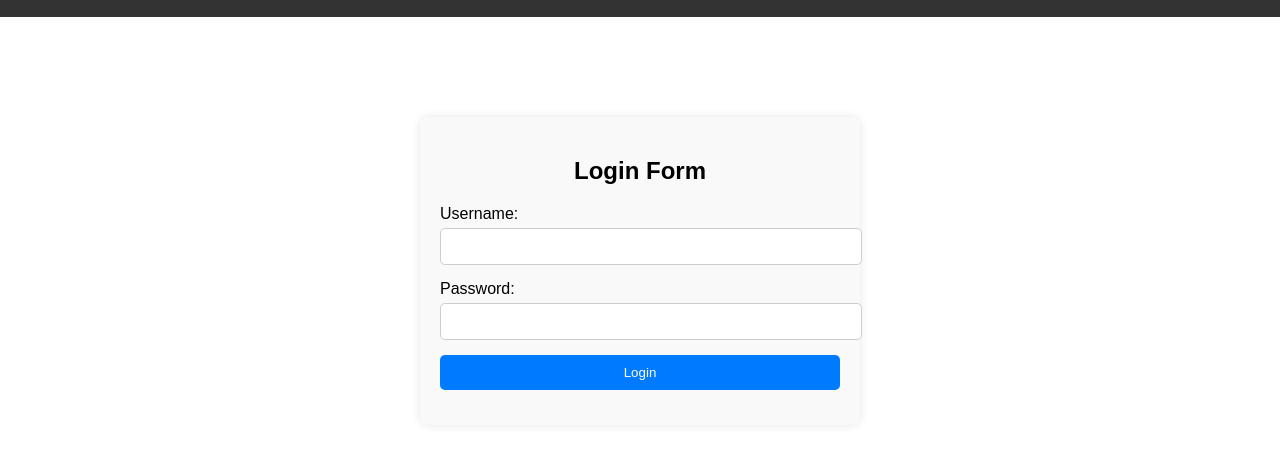
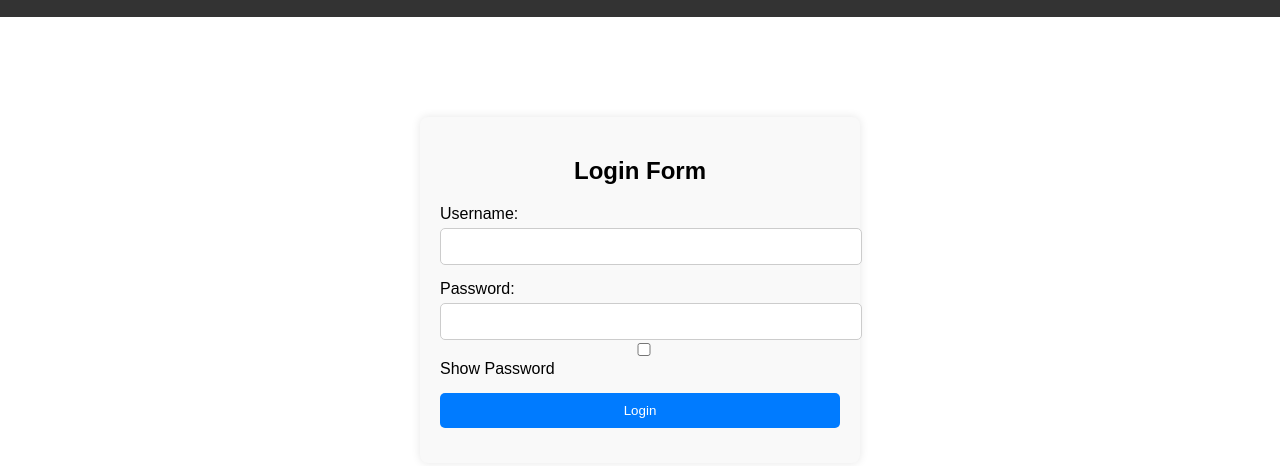
Before and after one commit to aarushogia/AayushOgia, a plain HTML site: page login.html in a window 1280 px wide. Shown: the part 78-544 px from the top of the page. Drawn offline with Linux system fonts and the light colour scheme.

Commit message:
Correction4_LoginPasswordVisibilityOptionAdded

```diff
--- a/login.html
+++ b/login.html
@@ -40,6 +40,7 @@
     <div class="input-group">
       <label for="password">Password:</label>
       <input type="password" id="password" name="password" required>
+      <input type="checkbox" id="togglePassword" onclick="togglePasswordVisibility()"> Show Password
     </div>
     <div class="input-group">
       <button type="submit">Login</button>
--- a/script.js
+++ b/script.js
@@ -88,3 +88,12 @@ function processLogin(event) {
   }
   alert(message);
 }
+
+function togglePasswordVisibility() {
+  const passwordInput = document.getElementById("password");
+  if (passwordInput.type === "password") {
+    passwordInput.type = "text";
+  } else {
+    passwordInput.type = "password";
+  }
+}
```
